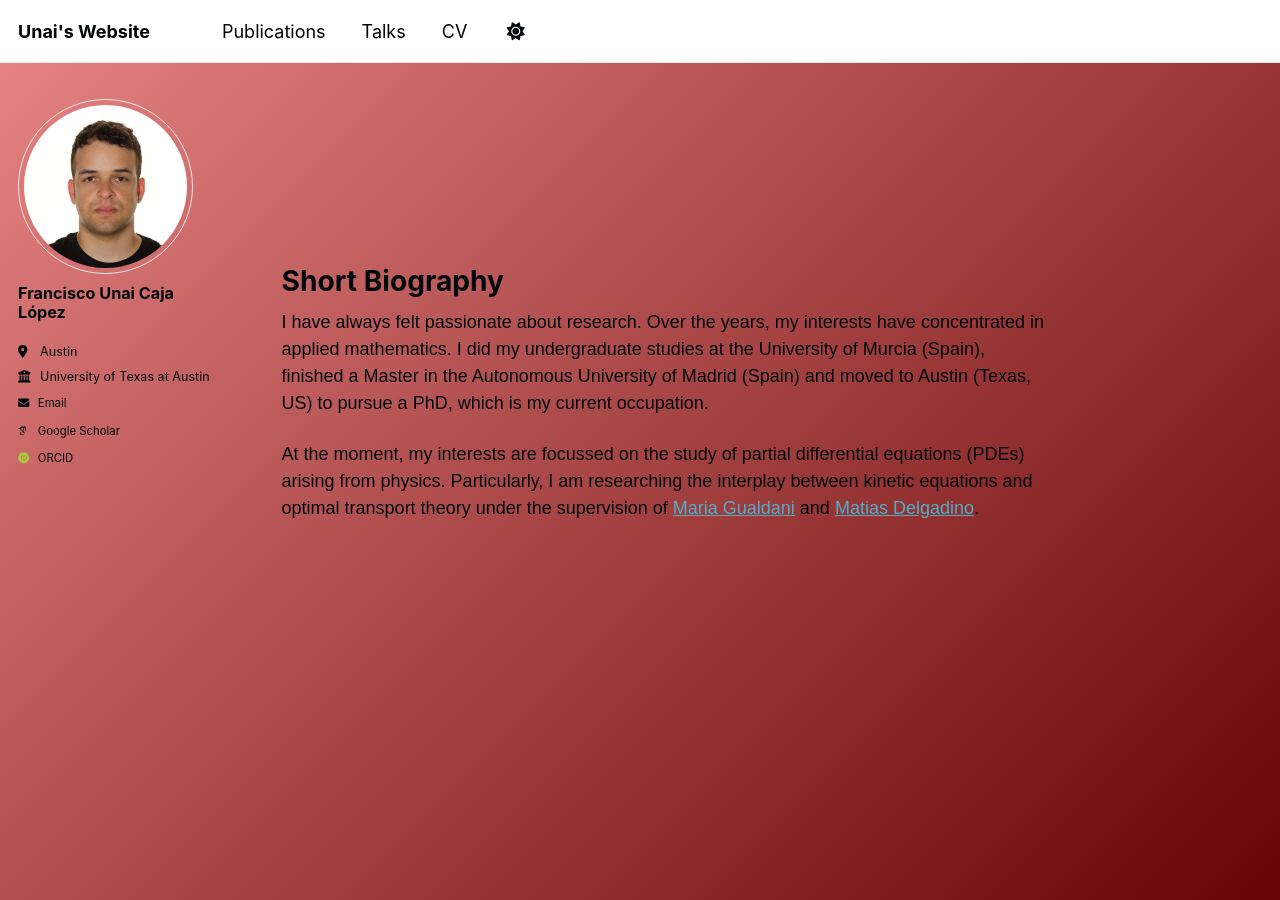
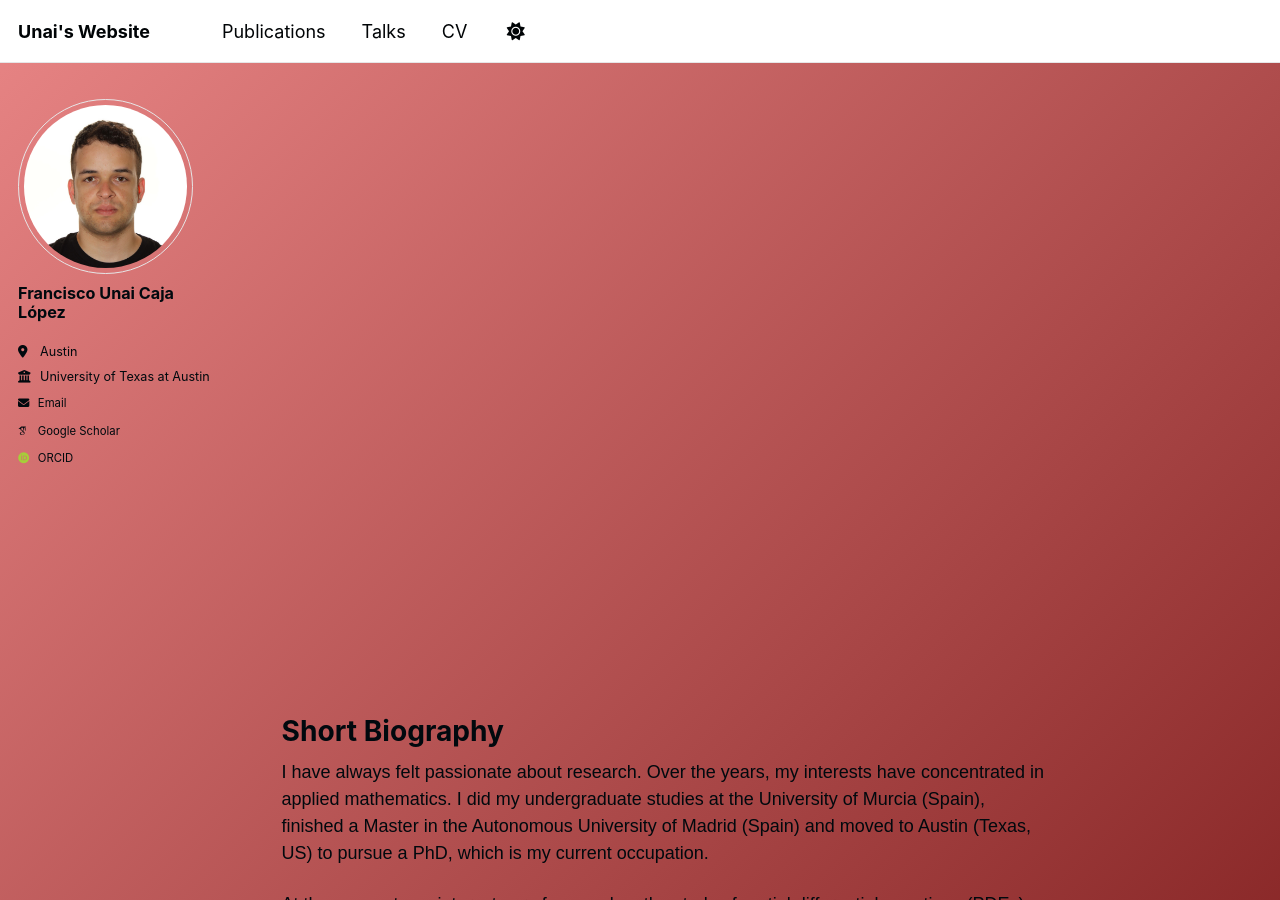
Before and after one commit to UnaiCaja/UnaiCaja.github.io, a Jekyll site: the page built from _pages/about.md, in a window 1280 px wide and 900 px high. Built offline with Jekyll 4.4.1, drawn with Linux system fonts in a browser that asks for light colours; some web fonts are replaced.

Commit message:
Update default.html

```diff
--- a/_layouts/default.html
+++ b/_layouts/default.html
@@ -13,7 +13,7 @@ layout: compress
 
     <style>
           body {
-                  height: 100vh;
+                  height: 200vh;
                   margin: 0;
                   background: linear-gradient(135deg, var(--global-gradient-inicial), var(--global-gradient-final));
                   display: flex;
```
